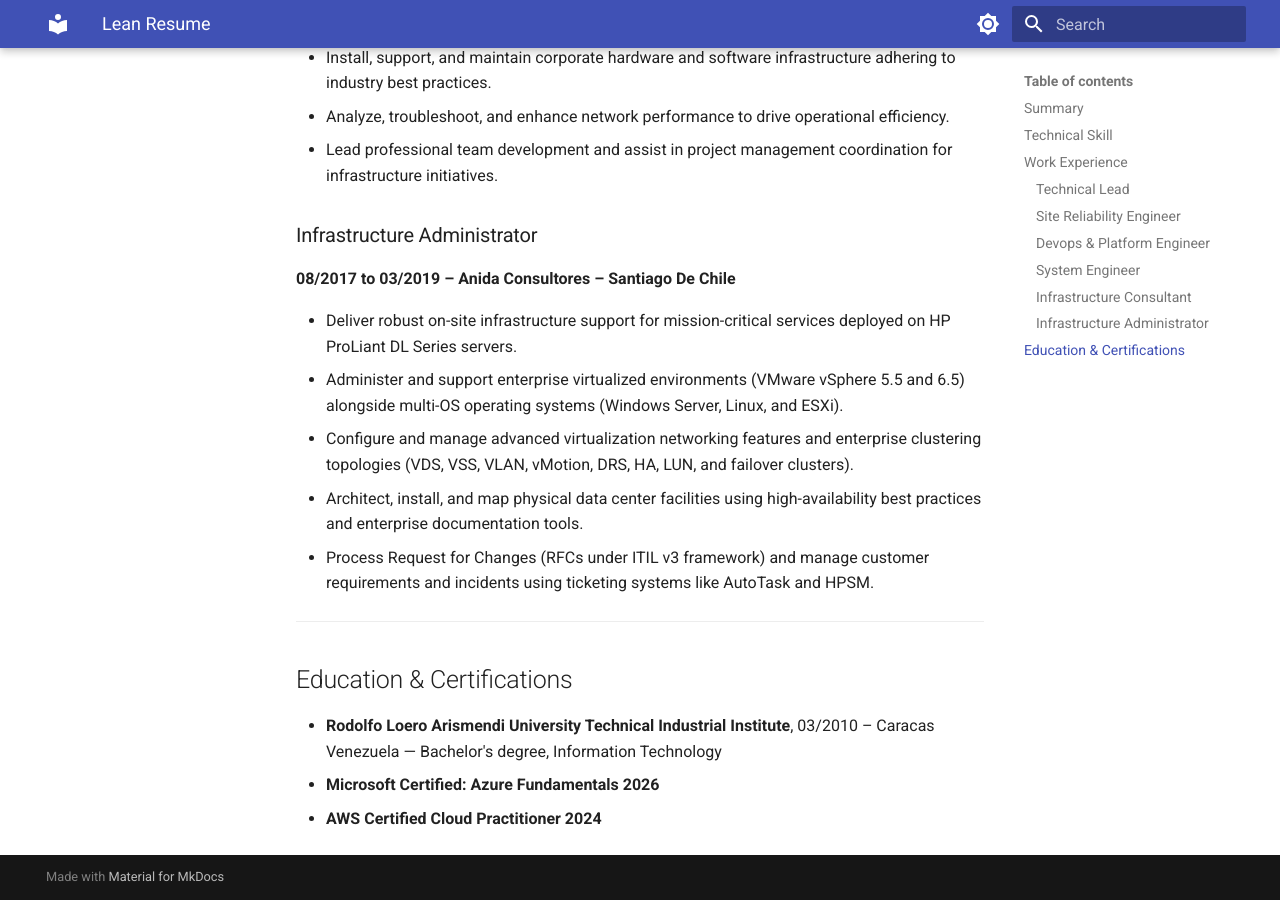
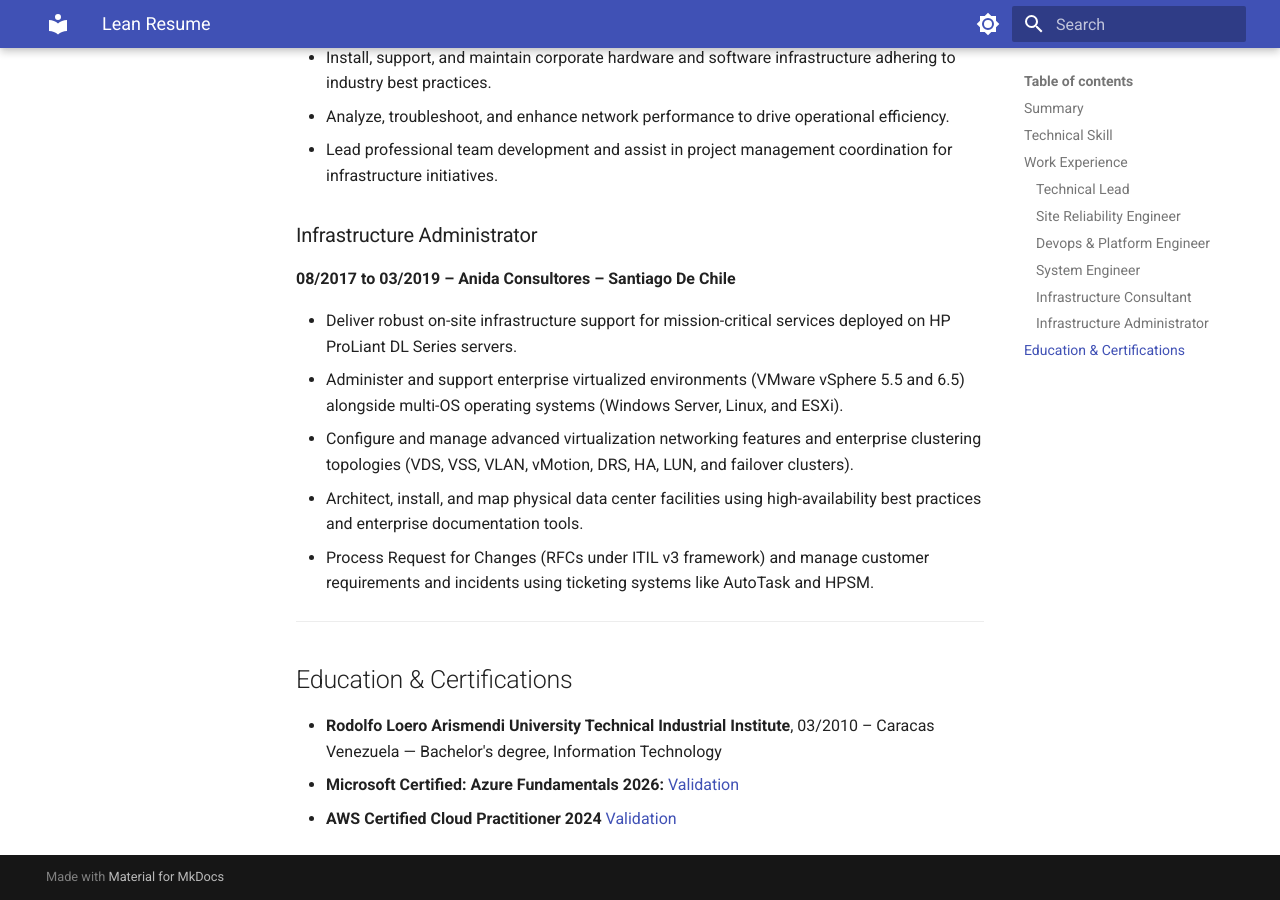
Before and after one commit to ejpinangog/ejpinangog.github.io, an MkDocs documentation site: the page built from docs/resume copy.md, in a window 1280 px wide and 900 px high, scrolled down 3218 px. Built offline with MkDocs 1.6.1 and Material for MkDocs 9.7.7, drawn with Linux system fonts in a browser that asks for light colours.

Commit message:
add url portfolio in resume

```diff
--- a/docs/resume copy.md
+++ b/docs/resume copy.md
@@ -85,5 +85,5 @@ Technical Lead, SRE, DevOps, Platform Engineer, Systems and Infrastructure Admin
 ## Education & Certifications
 
 * **Rodolfo Loero Arismendi University Technical Industrial Institute**, 03/2010 – Caracas Venezuela — Bachelor's degree, Information Technology
-* **Microsoft Certified: Azure Fundamentals 2026**
-* **AWS Certified Cloud Practitioner 2024**
+* **Microsoft Certified: Azure Fundamentals 2026:** [Validation](https://learn.microsoft.com/en-us/users/erickpiango-3494/credentials/48a0ac288ab2c44d?ref=https%3A%2F%2Fwww.linkedin.com%2F)
+* **AWS Certified Cloud Practitioner 2024** [Validation](https://cp.certmetrics.com/amazon/en/public/verify/credential/477bb858d6594d46a146a3bb48ad0706)
```
Also changed, not shown: other parts of docs/resume copy.md (+1 -1 lines), docs/extended-resume.md (+3 -3 lines), docs/resume.md (+3 -3 lines), 3 other files.
